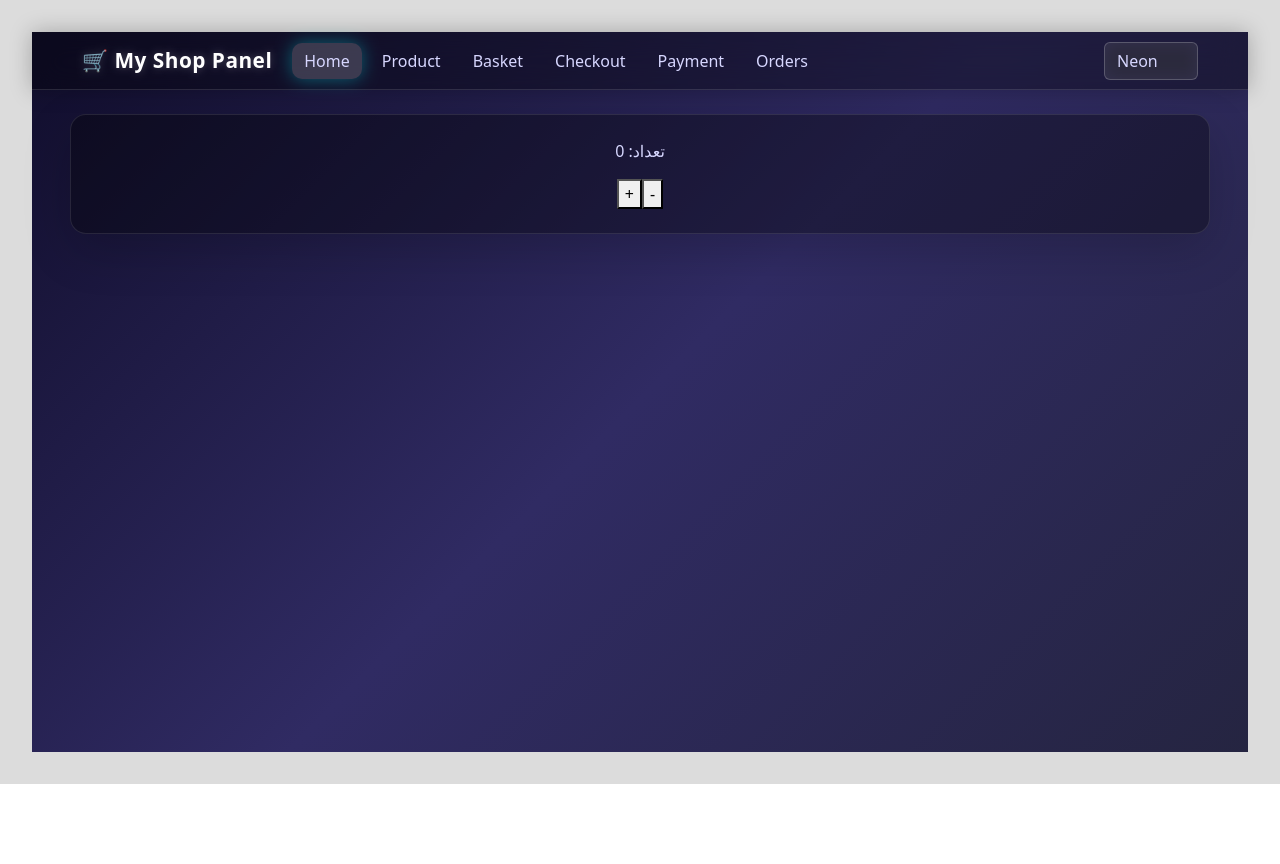
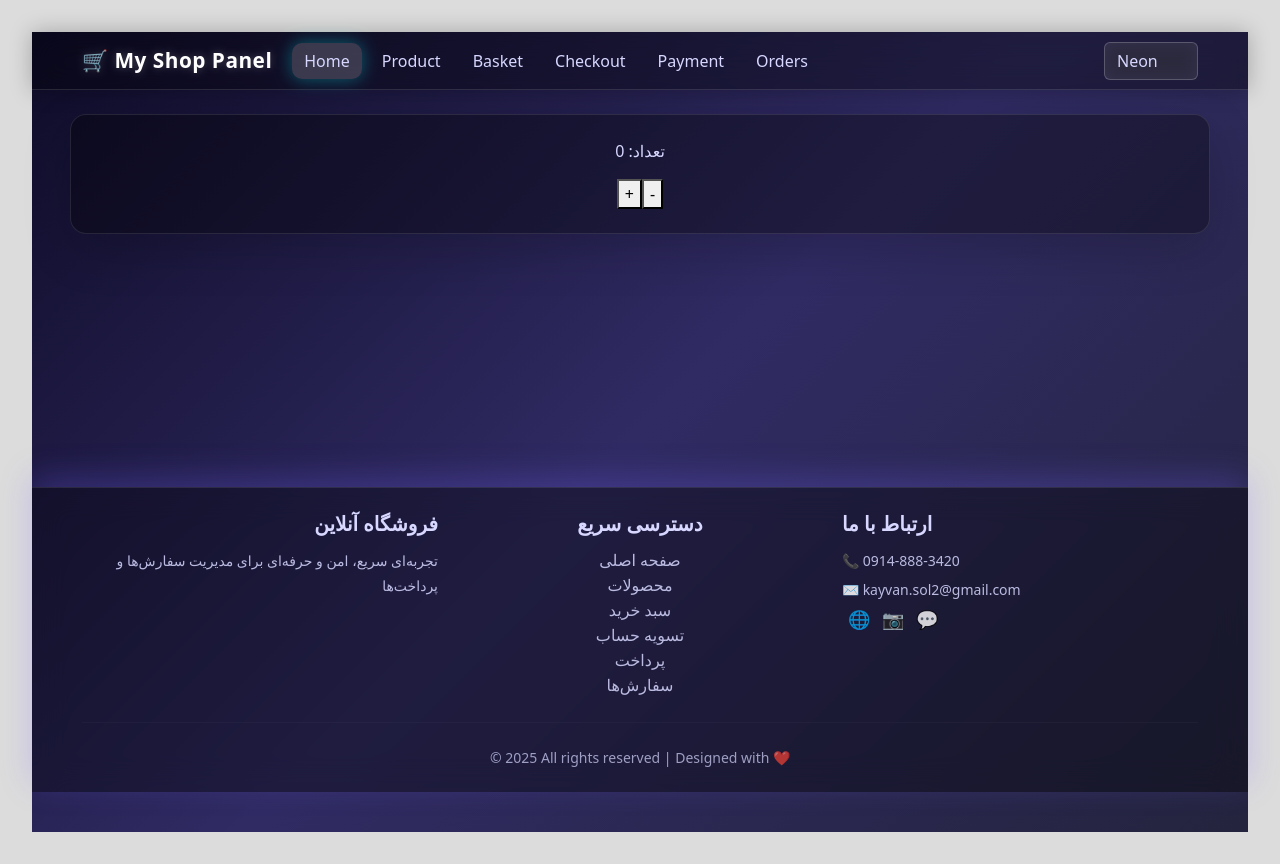
Before and after one commit to kayvansol/MicroShop-React, a React (Vite) app: page / in a window 1280 px wide. Before the commit the page ends 800 px from the top, so only its background shows below. Built offline with nearby package versions, Linux system fonts and the light colour scheme.

Commit message:
Design & use a footer component based on themes

```diff
--- /dev/null
+++ b/src/layouts/Footer.jsx
@@ -0,0 +1,65 @@
+import React from "react";
+import { Link } from "react-router-dom";
+
+import "@shared/assets/css/footer.css";
+
+export default function Footer() {
+  return (
+    <footer className="app-footer mt-5">
+      <div className="container py-4">
+        <div className="row gy-4">
+          {/* ABOUT */}
+          <div className="col-md-4 text-center text-md-end">
+            <h5 className="footer-title">فروشگاه آنلاین</h5>
+            <p className="footer-text">
+              تجربه‌ای سریع، امن و حرفه‌ای برای مدیریت سفارش‌ها و پرداخت‌ها
+            </p>
+          </div>
+
+          {/* LINKS */}
+          <div className="col-md-4 text-center">
+            <h5 className="footer-title">دسترسی سریع</h5>
+            <ul className="footer-links">
+              <li>
+                <Link to="/">صفحه اصلی</Link>
+              </li>
+              <li>
+                <Link to="/product">محصولات</Link>
+              </li>
+              <li>
+                <Link to="/basket">سبد خرید</Link>
+              </li>
+              <li>
+                <Link to="/checkout">تسویه حساب</Link>
+              </li>
+              <li>
+                <Link to="/payment">پرداخت</Link>
+              </li>
+              <li>
+                <Link to="/order">سفارش‌ها</Link>
+              </li>
+            </ul>
+          </div>
+
+          {/* CONTACT */}
+          <div className="col-md-4 text-center text-md-start">
+            <h5 className="footer-title">ارتباط با ما</h5>
+            <p className="footer-text mb-1">📞 0914-888-3420</p>
+            <p className="footer-text mb-1">✉ kayvan.sol2@gmail.com</p>
+            <div className="footer-social">
+              <span>🌐</span>
+              <span>📷</span>
+              <span>💬</span>
+            </div>
+          </div>
+        </div>
+
+        <hr className="footer-divider" />
+
+        <div className="text-center small footer-copy">
+          © {new Date().getFullYear()} All rights reserved | Designed with ❤️
+        </div>
+      </div>
+    </footer>
+  );
+}
--- a/src/layouts/MainLayout.jsx
+++ b/src/layouts/MainLayout.jsx
@@ -2,13 +2,12 @@ import React, { useEffect } from "react";
 import { NavLink, Outlet } from "react-router-dom";
 import "@shared/assets/css/themes.css";
 import { useLocalStorage } from "@hooks/useLocalStorage";
+import Footer from "@layouts/Footer";
 
 function MainLayout() {
-
   const [theme, setTheme] = useLocalStorage("site-theme", "theme-neon");
 
   useEffect(() => {
-
     const root = document.querySelector(".app-bg");
     root.classList.add("theme-animating");
 
@@ -20,7 +19,8 @@ function MainLayout() {
   }, [theme]);
 
   return (
-    <div className={`app-bg ${theme}`}>
+    <div className={`app-bg ${theme} d-flex flex-column min-vh-100`}>
+      {/* NAVBAR */}
       <nav className="navbar navbar-expand-lg navbar-dark navbar-glass">
         <div className="container">
           <NavLink className="navbar-brand fw-bold" to="/">
@@ -39,22 +39,34 @@ function MainLayout() {
           <div className="collapse navbar-collapse" id="navbarNav">
             <ul className="navbar-nav me-auto">
               <li className="nav-item">
-                <NavLink className="nav-link" to="/">Home</NavLink>
+                <NavLink className="nav-link" to="/">
+                  Home
+                </NavLink>
               </li>
               <li className="nav-item">
-                <NavLink className="nav-link" to="/product">Product</NavLink>
+                <NavLink className="nav-link" to="/product">
+                  Product
+                </NavLink>
               </li>
               <li className="nav-item">
-                <NavLink className="nav-link" to="/basket">Basket</NavLink>
+                <NavLink className="nav-link" to="/basket">
+                  Basket
+                </NavLink>
               </li>
               <li className="nav-item">
-                <NavLink className="nav-link" to="/Checkout">Checkout</NavLink>
+                <NavLink className="nav-link" to="/checkout">
+                  Checkout
+                </NavLink>
               </li>
               <li className="nav-item">
-                <NavLink className="nav-link" to="/Payment">Payment</NavLink>
+                <NavLink className="nav-link" to="/payment">
+                  Payment
+                </NavLink>
               </li>
               <li className="nav-item">
-                <NavLink className="nav-link" to="/Order">Orders</NavLink>
+                <NavLink className="nav-link" to="/order">
+                  Orders
+                </NavLink>
               </li>
             </ul>
 
@@ -71,10 +83,13 @@ function MainLayout() {
           </div>
         </div>
       </nav>
-
-      <div className="container glass-box mt-4 p-4 rounded-4 shadow-lg">
-        <Outlet />
-      </div>
+      {/* MAIN CONTENT */}
+      <main className="flex-grow-1">
+        <div className="container glass-box mt-4 p-4 rounded-4 shadow-lg">
+          <Outlet />
+        </div>
+      </main>
+      <Footer />
     </div>
   );
 }
--- /dev/null
+++ b/src/shared/assets/css/footer.css
@@ -0,0 +1,92 @@
+/* ================= FOOTER BASE ================= */
+.app-footer {
+    background: var(--box-bg);
+    color: var(--text-color);
+    border-top: 1px solid var(--box-border);
+    backdrop-filter: blur(16px);
+    transition: all 0.6s ease;
+  }
+
+  /* ================= TITLES ================= */
+  .footer-title {
+    font-weight: 700;
+    margin-bottom: 12px;
+    color: var(--text-color);
+  }
+
+  /* ================= TEXT ================= */
+  .footer-text {
+    font-size: 14px;
+    opacity: 0.85;
+    line-height: 1.8;
+  }
+
+  /* ================= LINKS ================= */
+  .footer-links {
+    list-style: none;
+    padding: 0;
+    margin: 0;
+  }
+
+  .footer-links li {
+    margin-bottom: 1px;
+  }
+
+  .footer-links a {
+    color: var(--text-color);
+    opacity: 0.85;
+    text-decoration: none;
+    transition: all 0.3s ease;
+  }
+
+  .footer-links a:hover {
+    opacity: 1;
+    padding-right: 6px;
+  }
+
+  /* ================= SOCIAL ================= */
+  .footer-social span {
+    display: inline-block;
+    font-size: 18px;
+    margin: 0 6px;
+    cursor: pointer;
+    opacity: 0.8;
+    transition: transform 0.3s ease, opacity 0.3s ease;
+  }
+
+  .footer-social span:hover {
+    transform: scale(1.25);
+    opacity: 1;
+  }
+
+  /* ================= DIVIDER ================= */
+  .footer-divider {
+    border: none;
+    height: 1px;
+    background: var(--box-border);
+    margin: 24px 0;
+  }
+
+  /* ================= COPYRIGHT ================= */
+  .footer-copy {
+    opacity: 0.7;
+  }
+
+  /* ================= THEME SPECIAL TOUCHES ================= */
+
+  /* Neon glow */
+  .theme-neon .app-footer {
+    box-shadow: 0 -10px 30px rgba(120, 100, 255, 0.25);
+  }
+
+  /* Glass clarity */
+  .theme-glass .app-footer {
+    box-shadow: 0 -10px 25px rgba(255, 255, 255, 0.25);
+  }
+
+  /* Cyber glow */
+  .theme-cyber .app-footer {
+    box-shadow: 0 -10px 30px rgba(0, 255, 255, 0.35);
+  }
+
+  /* Dark sub*
```
